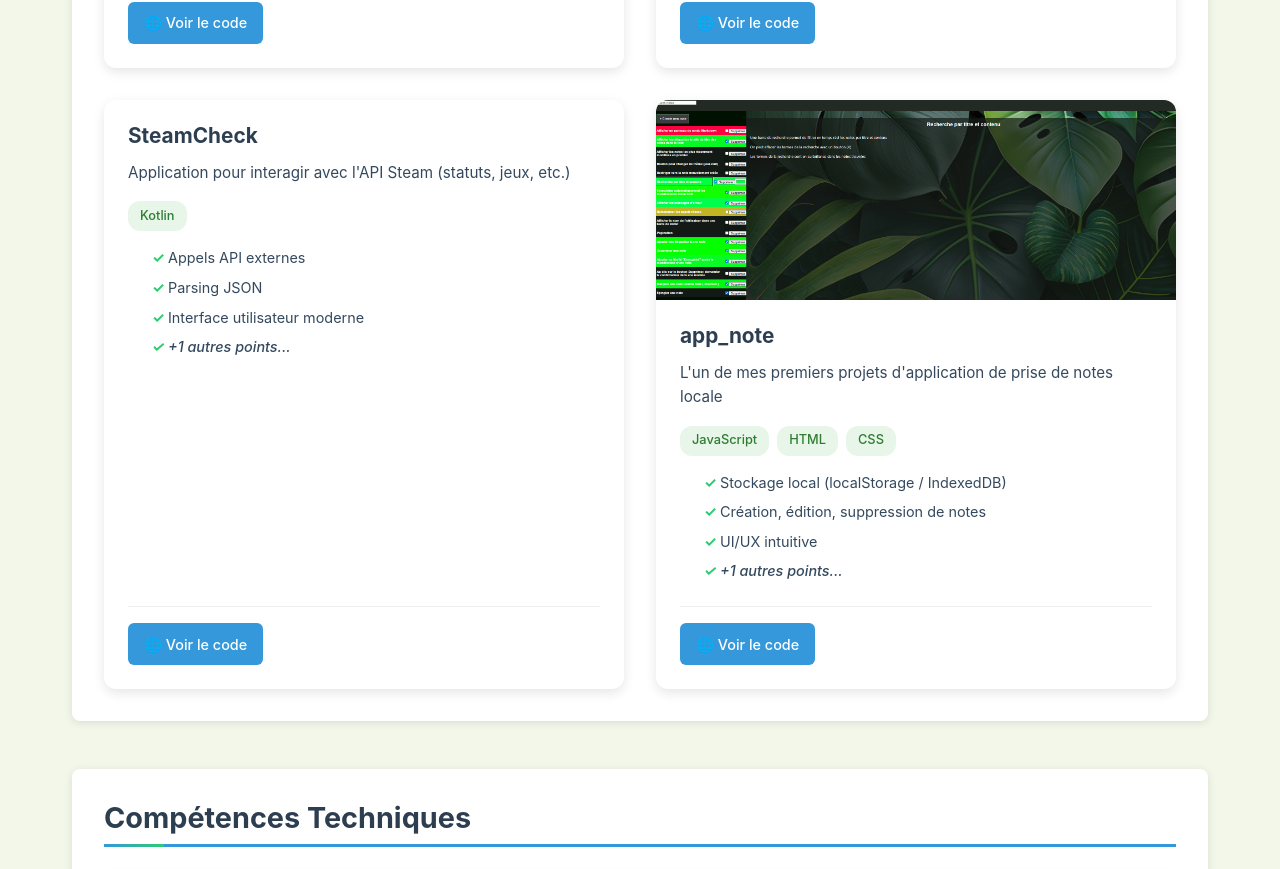
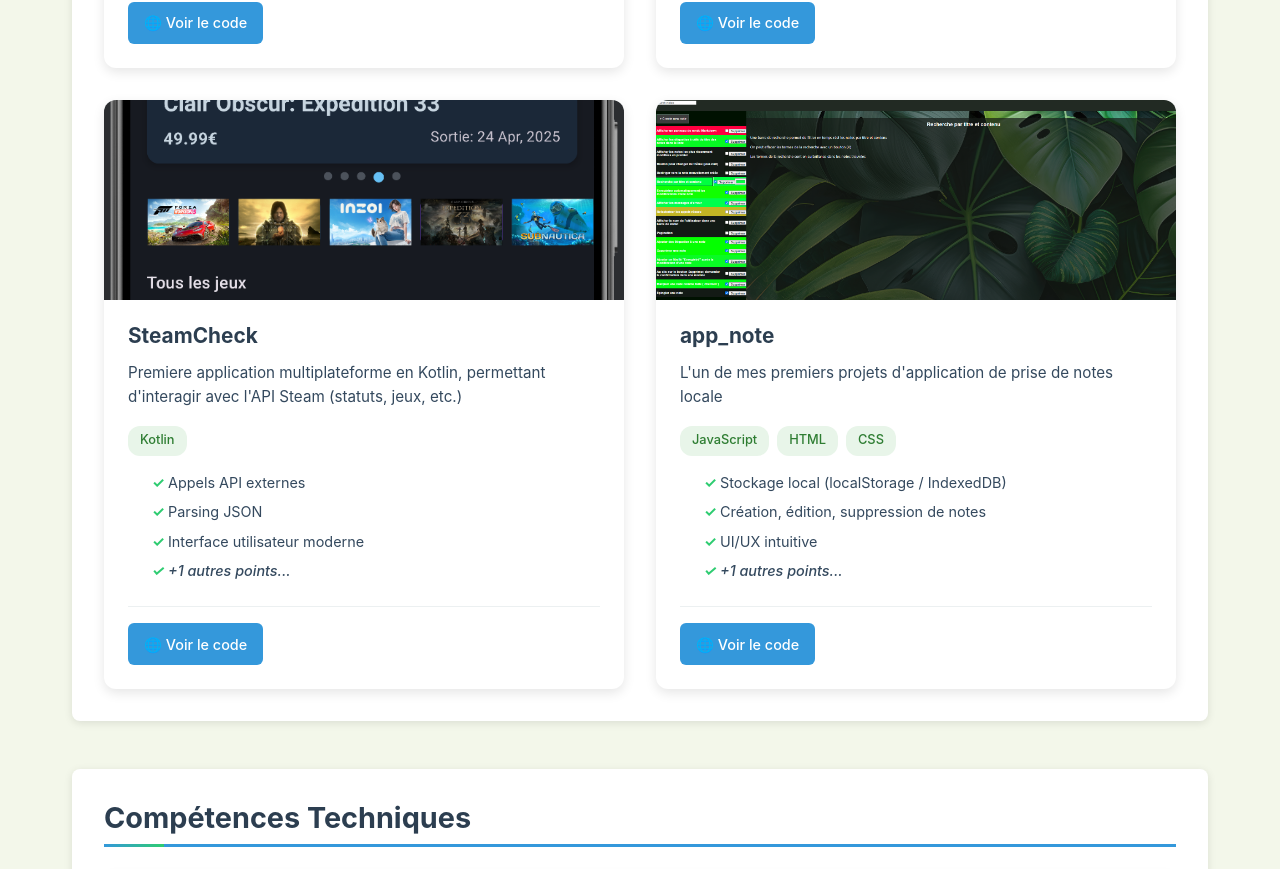
Before and after one commit to Detzio/Web_resume, a React (Vite) app: page / in a window 1280 px wide. Shown: the part 4097-4966 px from the top of the page. Built offline with nearby package versions, Linux system fonts and the light colour scheme.

Commit message:
Add SteamCheck preview image

```diff
--- a/src/constants/data.ts
+++ b/src/constants/data.ts
@@ -1,6 +1,7 @@
 import type { Experience, Education, Project } from '../types';
 import appNoteImage from '../assets/images/VisualAppNoteV1.png';
 import casinoramaImage from '../assets/images/CasinoramaV1.png';
+import steamCheckImage from '../assets/images/SteamCheckV1.png';
 
 export const experiences: Experience[] = [
   {
@@ -170,9 +171,11 @@
     id: 'project-5',
     name: 'SteamCheck',
     description:
-      'Application pour interagir avec l\'API Steam (statuts, jeux, etc.)',
+      'Premiere application multiplateforme en Kotlin, permettant d\'interagir avec l\'API Steam (statuts, jeux, etc.)',
     technologies: ['Kotlin'],
     link: 'https://github.com/Detzio/SteamCheck',
+    image: steamCheckImage,
+    previewImages: [steamCheckImage],
     highlights: [
       'Appels API externes',
       'Parsing JSON',
```
Also changed, not shown: public/SteamCheckV1.png (added), src/assets/images/SteamCheckV1.png (added).
